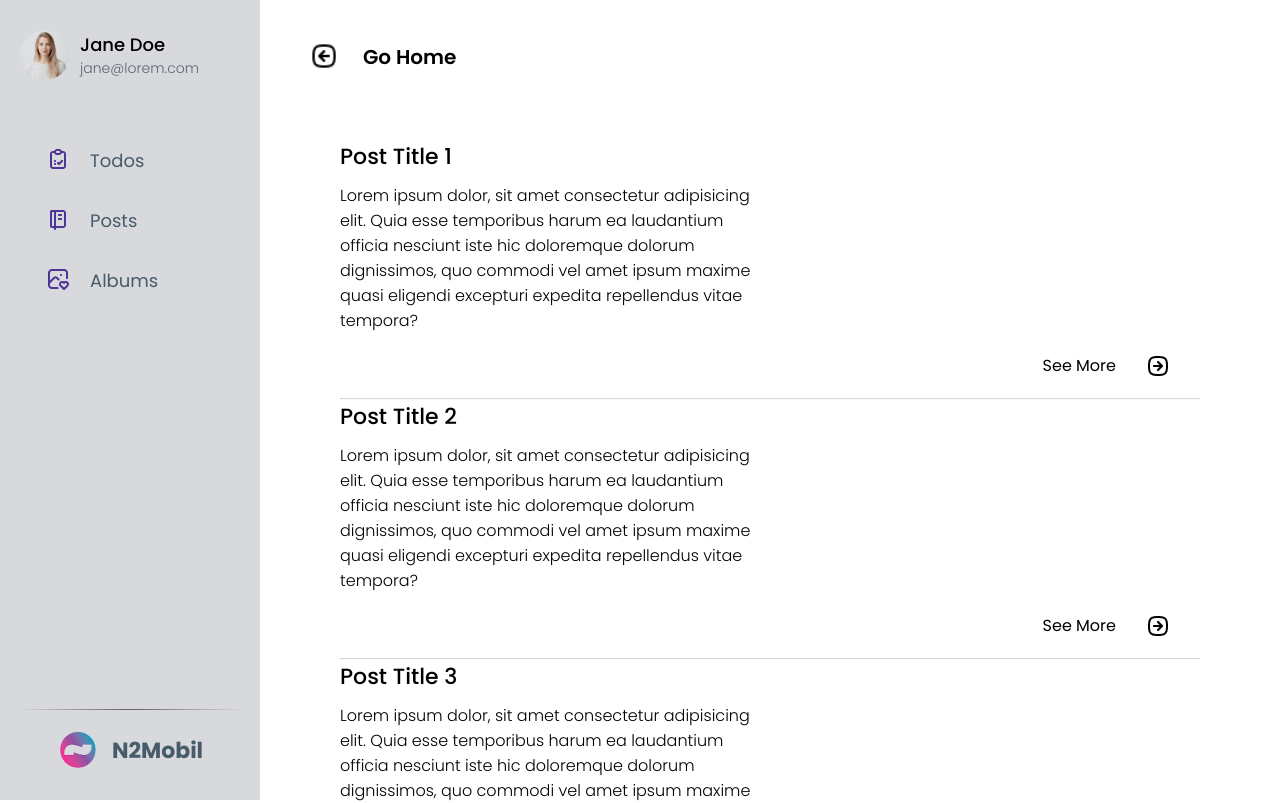
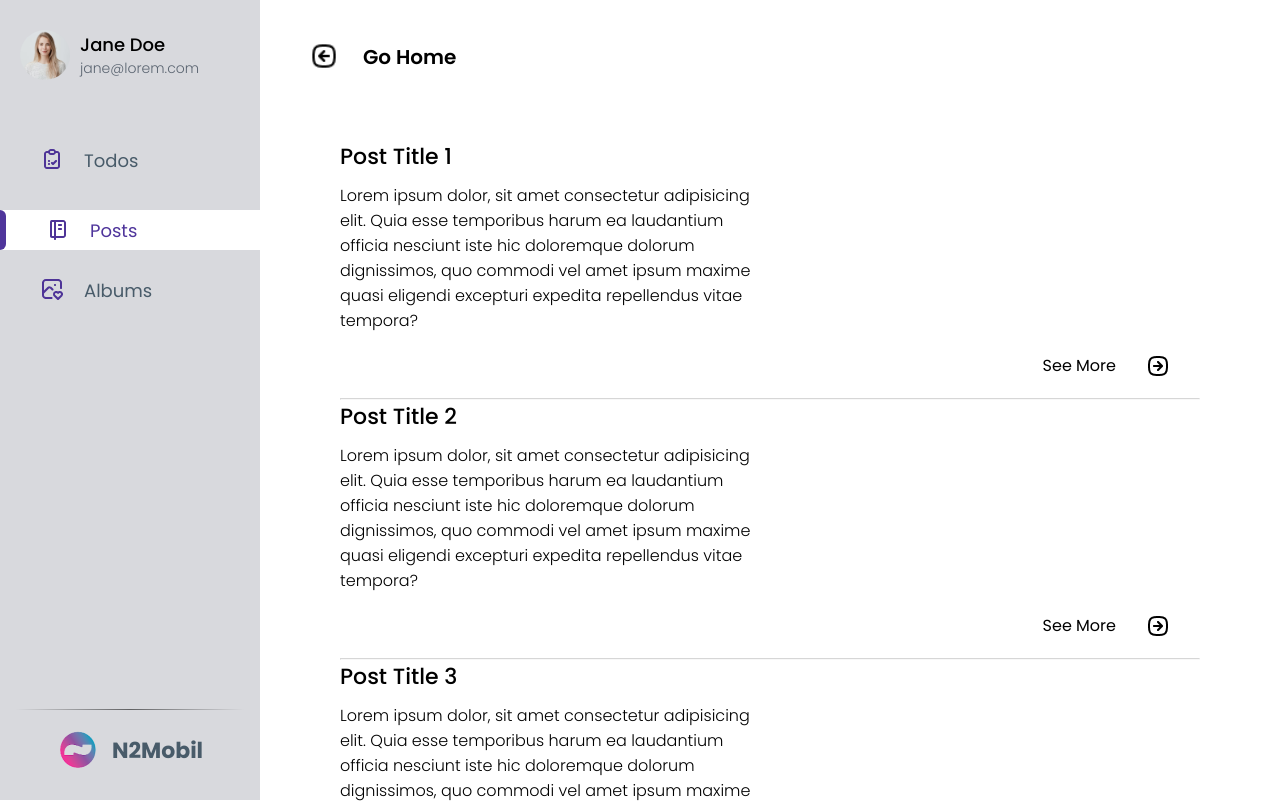
Before and after one commit to HalimDnck/vue-n2-project-scss, a Vue app: page /posts/1 in a window 1280 px wide. Shown: the top 803 px of the page. Built offline with nearby package versions, Linux system fonts and the light colour scheme.

Commit message:
button-done

```diff
--- a/src/assets/profile_nav_style.scss
+++ b/src/assets/profile_nav_style.scss
@@ -63,17 +63,36 @@
 
       button{
          margin-top: 20px;
+         width: 100%;
+         height: 40px;
+         border: none;
+         background: none;
+         justify-self: start;
+         color: $gray2;
+         font-weight: 300;
+
+         @include textStyle(18px, normal);
+         cursor: pointer;
+
+         display: flex;
+         justify-content: self-start;
+         align-items: center;
+
          img{
+            padding-left: 40px;
+            padding-right: 20px;
+            @include activeColor;
             padding-bottom: 3px;
          }
       }
 
       .active-page{
+         z-index: 2;
          width: 100%;
          height: 40px;
          border: none;
          margin-top: 30px;
-         background: #ffffffff;
+         background: white;
          justify-self: start;
          color: $purple;
 
@@ -91,14 +110,13 @@
             border-top-right-radius: 6px;
             border-bottom-right-radius: 6px;
          }
-
          img{
             padding-left: 40px;
             padding-right: 20px;
             @include activeColor;
          }
       }
-
+/*
       .other-page{
          width: 100%;
          height: 40px;
@@ -121,7 +139,10 @@
             padding-right: 20px;
             @include activeColor;
          }
-      }
+
+
+
+      }*/
    }
 
    .logo-container{
--- a/src/components/ProfileNav.vue
+++ b/src/components/ProfileNav.vue
@@ -13,8 +13,10 @@
 
 
       <div class="button-container">
+
          <router-link :to="{ name: 'Todos'}" custom v-slot="{ navigate }">
-            <button class="other-page" @click="navigate" role="link" type="radio">
+            <button @click="navigate" role="link"
+            :class="{ 'active-page': currentRouteName === 'Todos'}">
                <div class="active-shape"></div>
                <img src="/src/icons/checklist.png" alt="">
                Todos
@@ -22,7 +24,9 @@
          </router-link>
 
          <router-link :to="{ name: 'Posts'}" custom v-slot="{ navigate }">
-            <button class="other-page" @click="navigate" role="link" type="radio">
+            <button @click="navigate" role="link"
+            :class="{ 'active-page': currentRouteName === 'Posts'}"
+             >
                <div class="active-shape"></div>
                <img src="/src/icons/notebook.png" alt="">
                Posts
@@ -30,7 +34,8 @@
          </router-link>
 
          <router-link :to="{ name: 'Albums'}" custom v-slot="{ navigate }">
-            <button class="other-page" @click="navigate" role="link" type="radio">
+            <button @click="navigate" role="link"
+            :class="{ 'active-page': currentRouteName === 'Albums'}" >
                <div class="active-shape"></div>
                <img src="/src/icons/heartphoto.png" alt="">
                Albums
@@ -49,34 +54,18 @@
 </template>
 
 <script>
-
 export default{
    name: 'ProfileNav',
    props: ['name', 'email', 'photo', 'website'],
 
-   data() {
-      return{
-         showButtonColor: true,
-      };
-   },
-   methods:{
-      navigate(){
-         this.showButtonColor = !this.showButtonColor;
-      },
-   }
+   computed: {
+    currentRouteName() {
+        return this.$route.name;
+    }
+}
 }
 </script>
 
-<script setup>
-
-const activeBtn = document.querySelector(".active-page")
-const passiveBtn = document.querySelector(".other")
-const passiveBtn2 = document.querySelector(".other2")
-
-
-
-
-</script>
 
 <style lang="scss">
    @import "/src/assets/profile_nav_style.scss";
```
